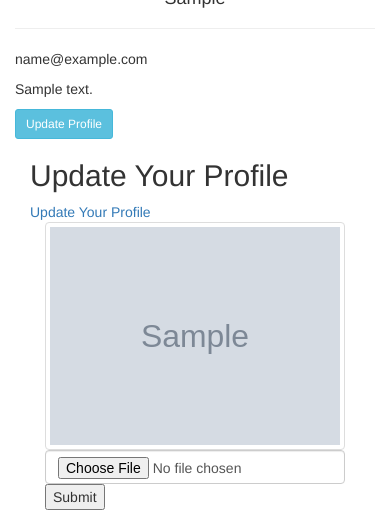
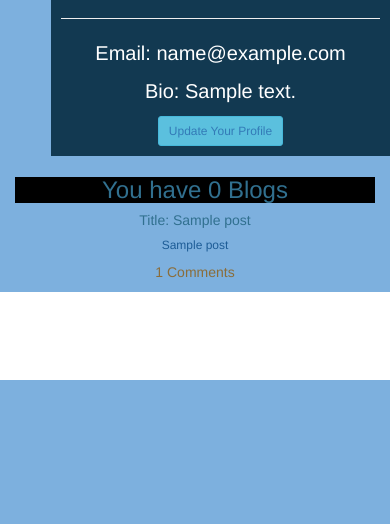
Before and after one commit to maureen-muriithi/Millennial-Blog, a Flask app: template app/templates/profile/profile.html in a window 390 px wide. Shown: the part 464-988 px from the top of the page. After the commit the page ends 844 px from the top, so only its background shows below. Run offline with Flask 2, Linux system fonts and the light colour scheme; a user stored in the database is signed in; tables that the repository leaves empty hold one stand-in row (values such as "Sample post"); the template is opened without the code that fills it: values that come from a table or form of the project are taken from there, most other values are stand-ins (such as "Sample title", 1, 10 or a date in 2020); grey boxes marked "Sample" are stand-in pictures; data that the repository does not hold is empty; some libraries are stand-ins or nearby versions.

Commit message:
Update profile details and styling

```diff
--- a/app/main/views.py
+++ b/app/main/views.py
@@ -41,7 +41,7 @@ def update_profile(username):
 
         return redirect(url_for('.profile',username=user.username))
 
-    return render_template('profile/update.html',update_form =update_form)
+    return render_template('profile/update_profile.html',update_form =update_form)
 
 @main.route('/user/<username>/update/pic',methods= ['POST'])
 @login_required
--- a/app/models.py
+++ b/app/models.py
@@ -17,7 +17,7 @@ class User(UserMixin, db.Model):
     email = db.Column(db.String(255), unique = True, nullable = False)
     secure_password = db.Column(db.String(255), nullable = False)
     bio = db.Column(db.String(255))
-    profile_pic_path = db.Column(db.String(), nullable=False, default='default.png')
+    profile_pic_path = db.Column(db.String(), nullable=False, default='default.jpg')
     blogs = db.relationship('Blog', backref='user', lazy='dynamic')
     comment = db.relationship('Comment', backref='user', lazy='dynamic')
     upvote = db.relationship('Upvote', backref='user', lazy='dynamic')
--- a/app/static/css/main.css
+++ b/app/static/css/main.css
@@ -9,15 +9,16 @@ body{
     color: #12395d;
     font-weight: 900;
     text-shadow: #7db0de;
-    margin-top: 40%;
+    margin-top: 20%;
 }
 
 .intro-p{
     font-size: 40px;
     text-align: center;
+    font-weight: 500;
 }
 
-#start-btn{
+#start-btn, #update-btn{
     background-color:#12395d;
     border: none;
     border-radius: 30px;
--- a/app/templates/base.html
+++ b/app/templates/base.html
@@ -1,6 +1,40 @@
 {% extends 'bootstrap/base.html'%}
 
-<!-- Navbar block  -->
-{% block navbar %}
-    {% include 'navbar.html' %}
-{% endblock %}
+<!doctype html>
+<html lang="en">
+  <head>
+    <title>{{title}}</title>
+    <!-- Required meta tags -->
+    <meta charset="utf-8">
+    <meta name="viewport" content="width=device-width, initial-scale=1, shrink-to-fit=no">
+
+    <!-- Bootstrap CSS/ index CSS -->
+    <link rel="stylesheet" href="https://stackpath.bootstrapcdn.com/bootstrap/4.3.1/css/bootstrap.min.css" integrity="sha384-ggOyR0iXCbMQv3Xipma34MD+dH/1fQ784/j6cY/iJTQUOhcWr7x9JvoRxT2MZw1T" crossorigin="anonymous">
+    <link rel="stylesheet" href="https://cdnjs.cloudflare.com/ajax/libs/mdbootstrap/4.8.9/css/mdb.min.css" >
+    <link rel="stylesheet" href="https://use.fontawesome.com/releases/v5.8.2/css/all.css">
+    <link rel="stylesheet" href="{{url_for('static',filename='css/main.css')}}">
+
+  </head>
+
+  <body>
+    {% block navbar %}
+        {% include 'navbar.html' %}
+    {% endblock %}
+
+    <main role="main" class="container">
+        <div class="row">
+            <div class="col-md-12"> {% block content %} {% endblock %} </div>
+        </div>
+    </main>
+
+    {% block footer %}
+        {% include 'footer.html' %}
+    {% endblock %}
+
+    {% block scripts %}
+    <script src="https://code.jquery.com/jquery-3.3.1.slim.min.js" integrity="sha384-q8i/X+965DzO0rT7abK41JStQIAqVgRVzpbzo5smXKp4YfRvH+8abtTE1Pi6jizo" crossorigin="anonymous"></script>
+    <script src="https://cdnjs.cloudflare.com/ajax/libs/popper.js/1.14.7/umd/popper.min.js" integrity="sha384-UO2eT0CpHqdSJQ6hJty5KVphtPhzWj9WO1clHTMGa3JDZwrnQq4sF86dIHNDz0W1" crossorigin="anonymous"></script>
+    <script src="https://stackpath.bootstrapcdn.com/bootstrap/4.3.1/js/bootstrap.min.js" integrity="sha384-JjSmVgyd0p3pXB1rRibZUAYoIIy6OrQ6VrjIEaFf/nJGzIxFDsf4x0xIM+B07jRM" crossorigin="anonymous"></script>
+    {% endblock %}
+  </body>
+</html>
--- a/app/templates/navbar.html
+++ b/app/templates/navbar.html
@@ -11,25 +11,26 @@
 
             </ul>
         <ul class="navbar-nav ml-auto" style="font-size: 1.8rem;">
-
+            {% if current_user.is_authenticated %}
 
             <li class="nav-item dropdown">
             <a class="nav-link dropdown-toggle" style= 'margin-right:30px;' data-toggle="dropdown"
               aria-haspopup="true" aria-expanded="false">
 
-            <div class="dropdown-menu dropdown-menu-right dropdown-info" aria-labelledby="navbarDropdownMenuLink-4">
-
-              <a class="dropdown-item" style="font-size: 1.8rem;" href="{{url_for('auth.logout')}}"><i class="fas fa-sign-out-alt"></i>&nbsp; Log out</a>
-            </div>
-            </li>
-
+              <i class="fas fa-user"></i>&nbsp;<strong>{{current_user.username}}</strong> </a>
+              <div class="dropdown-menu dropdown-menu-right dropdown-info" aria-labelledby="navbarDropdownMenuLink-4" >
+                <a class="dropdown-item " style="font-size: 1.8rem;" href="{{url_for('main.profile',username=current_user.username)}}"><i class="far fa-user"></i>&nbsp; My profile</a>
+                <a class="dropdown-item" style="font-size: 1.8rem;" href="{{url_for('auth.logout')}}"><i class="fas fa-sign-out-alt"></i>&nbsp; Log out</a>
+              </div>
+              </li>
+            {% else %}
               <li class="nav-item">
-                <a  class="nav-link mr-1" href="{{url_for('auth.register')}}"><i class="fas fa-user-plus"></i></i>&nbsp; <strong>Sign Up</strong></a>
+                <a  class="nav-link mr-1 " href="{{url_for('auth.register')}}"><i class="fas fa-user-plus"></i></i>&nbsp; <strong>Sign Up</strong></a>
             </li>
             <li class="nav-item">
                 <a  class="nav-link mr-5" href="{{url_for('auth.login')}}" ><i class="fas fa-sign-in-alt "></i>&nbsp; <strong>Log In</strong></a>
             </li>
-
+          {% endif %}
 
       </ul>
   </div>
--- a/app/templates/profile/profile.html
+++ b/app/templates/profile/profile.html
@@ -1,12 +1,20 @@
-<h1>Your Profile Details</h1>
 {% extends 'base.html'%}
 {% import 'bootstrap/wtf.html' as wtf %}
 
+<link rel="stylesheet" href="https://stackpath.bootstrapcdn.com/bootstrap/4.3.1/css/bootstrap.min.css" integrity="sha384-ggOyR0iXCbMQv3Xipma34MD+dH/1fQ784/j6cY/iJTQUOhcWr7x9JvoRxT2MZw1T" crossorigin="anonymous">
+<link rel="stylesheet" href="https://cdnjs.cloudflare.com/ajax/libs/mdbootstrap/4.8.9/css/mdb.min.css" >
+<link rel="stylesheet" href="https://use.fontawesome.com/releases/v5.8.2/css/all.css">
+<link rel="stylesheet" href="{{url_for('static',filename='css/main.css')}}">
+
+{% block navbar %}
+  {% include 'navbar.html' %}
+{% endblock %}
+
 {% block content %}
-<div class="container">
-  <div class="row">
-    <div class="col-md-1"></div>
-    <div class="col-md-4 black">
+<div class="container-fluid" style="background-color: #7db0de; color: #1d5c96;">
+  <h1 class="text-center" style="font-size: 60px;" >Your Profile</h1>
+  <div class="row container text-center justify-content-center" style="background-color: #123951; margin-left: 10%; padding: 10px;" >
+    <div class="col-md-12"></div>
         <div class="content-section mt-4">
             {% for message in get_flashed_messages() %}
             <div class="alert alert-success">
@@ -19,49 +27,45 @@
                 <span class="text-danger">{{ error }}</span></br>
               {% endfor %}
             {%endif%}
-    <div class="card testimonial-card">
-    <div class="card-up indigo lighten-1"></div>
-    <div class="avatar mx-auto white">
-      <img src="{{profile_pic_path}}" class="rounded-circle account-img mt-2" alt="woman avatar">
-    </div>
-    <div class="card-body">
-      <h4 class="card-title text-center">{{current_user.username|title}}</h4>
-      <hr>
-      <p> {{current_user.email}} </p>
-      <p><i class="fas fa-quote-left"></i> {{current_user.bio}} <i class="fas fa-quote-right"></i> </p>
-      <button class="btn btn-sm btn-info" id="showform"> Update Profile</button>
-    </div>
-
+      <div class="card testimonial-card justify-content-center" >
+      <div class="card-up indigo lighten-1"></div>
+      <div class="avatar mx-auto white" style='margin-right: 5.5%;'>
+        {% if user.profile_pic_path %}
+          <img src="{{url_for('static',filename=user.profile_pic_path)}}" alt="" class="img-thumbnail">
+        {%else%}
+          <img src="{{profile_pic_path}}" class="rounded-circle account-img mt-2" alt="default avatar">
+        {% endif %}
+      </div>
+      <div class="card-body">
+        <h4 class="card-title text-center" style="color:white; font-size: 40px;">{{current_user.username|title}}</h4>
+        <hr>
+        <p style="color:white; font-size: 20px;" > Email: {{current_user.email}} </p>
+        <p style="color:white; font-size: 20px;" ><i class="fas fa-quote-left"></i> Bio: {{current_user.bio}} <i class="fas fa-quote-right"></i> </p>
+       </div>
+       <div">
+        {% if user == current_user %}
+          <button class="btn btn-sm btn-info" id="update-btn" type="submit" > <a href="{{url_for('main.update_profile',username=user.username)}}"> Update Your Profile</a>
+        {% endif %}
       </div>
     </div>
   </div>
-  <div class="col-md-6">
-      <div class="container mt-4" >
-        <div id="profileupdate">
-          <h2>Update Your Profile</h2>
-            {% if user == current_user %}
-                <a href="{{url_for('main.update_profile',username=user.username)}}">Update Your Profile</a>
-            {% endif %}
-            <div class="col-md-4">
-             {% if user.profile_pic_path %}
 
-                <img src="{{url_for('static',filename=user.profile_pic_path)}}" alt="" class="img-thumbnail">
-
-            {%else%}
-                <p>No profile picture</p>
-
-            {% endif %}
-
-            {% if user == current_user %}
-                <form  action="{{url_for('main.update_pic',username=user.username)}}" method="post" enctype = "multipart/form-data">
-
-                  <input type="file"  name="photo" class="form-control" required>
-                  <input type="submit">
-                </form>
-            {% endif %}
-              </div>
-        </div>
+  <div class="row">
+    <div class="container col-md-12"></div>
+    <div class="col-lg-12" id="user">
+      {% if current_user %}
+      <h3 class="text-center fw-bolder p-3 text-decoration-underline border text-info rounded-3" style="background: black">You have {{user.blogs.count()}} Blogs</h3>
+      {% for i in posts%}
+      <div class="blogs text-center text-white my-3">
+        <h5 class="text-info my-3 fw-bold">Title: {{i.title}}</h5>
+        <h6 class="text-light">{{i.post}}</h6>
+        <p class="text-warning">{{i.comment.count()}} Comments</p>
       </div>
+      {%endfor%}
+      {%else%}
+      <h3 class="text-center fw-bolder p-3 text-decoration-underline border text-info rounded-3" style="background: black">You have {{user.blogs.count()}} Blogs</h3>
+      {%endif%}
+    </div>
   </div>
 </div>
 {% endblock %}
--- a/app/templates/profile/update_profile.html
+++ b/app/templates/profile/update_profile.html
@@ -4,5 +4,11 @@
 {% block content %}
 <div class="container">
   {{wtf.quick_form(update_form)}}
+  {% if user == current_user %}
+    <form  action="{{url_for('main.update_pic',username=user.username)}}" method="post" enctype = "multipart/form-data">
+      <input type="file"  name="photo" class="form-control" required>
+      <input type="submit">
+    </form>
+  {% endif %}
 </div>
 {% endblock %}
```
Also changed, not shown: app/templates/footer.html (added, +35 -0 lines), app/templates/index.html (+12 -5 lines), app/static/photos/default.jpg (added), app/static/photos/default_1.jpg (added), app/templates/404.html (added), app/templates/blog.html (renamed from app/templates/blogs.html), app/templates/comments.html (added), app/templates/new_blog.html (added).
